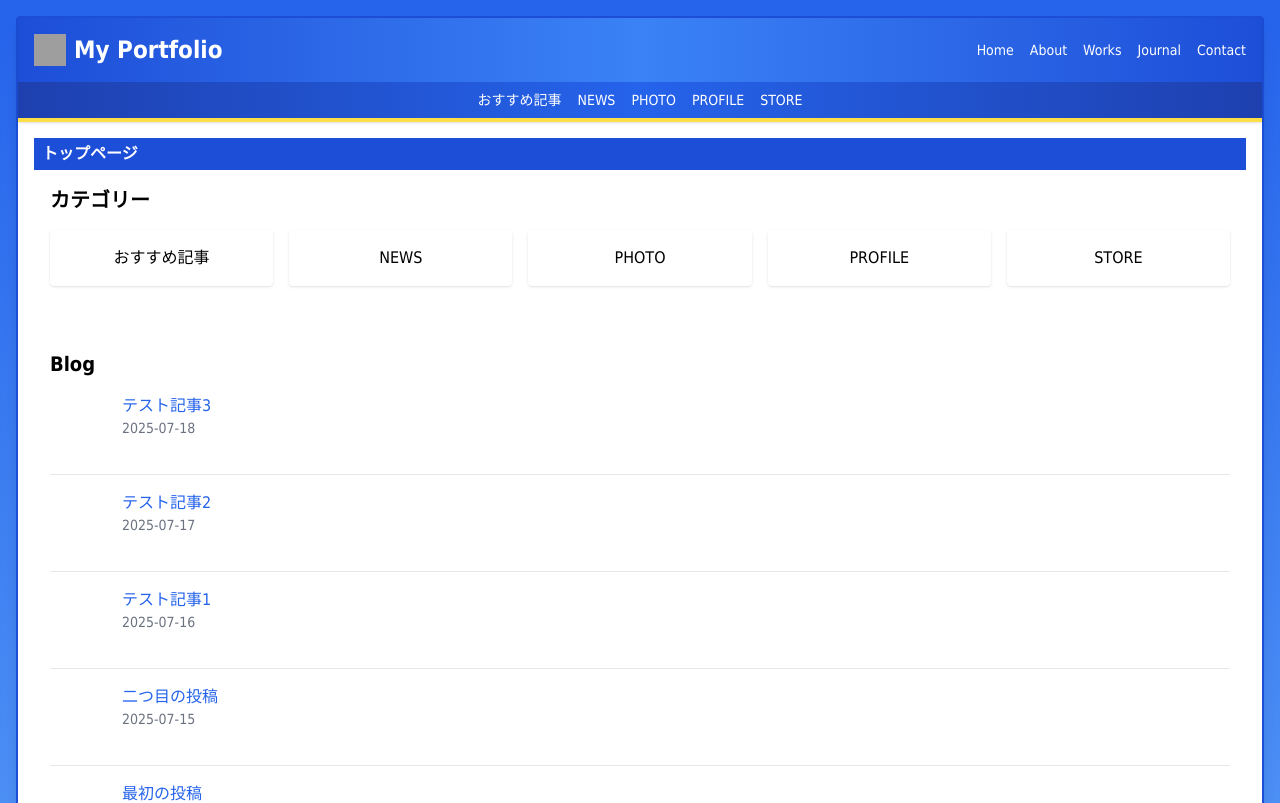
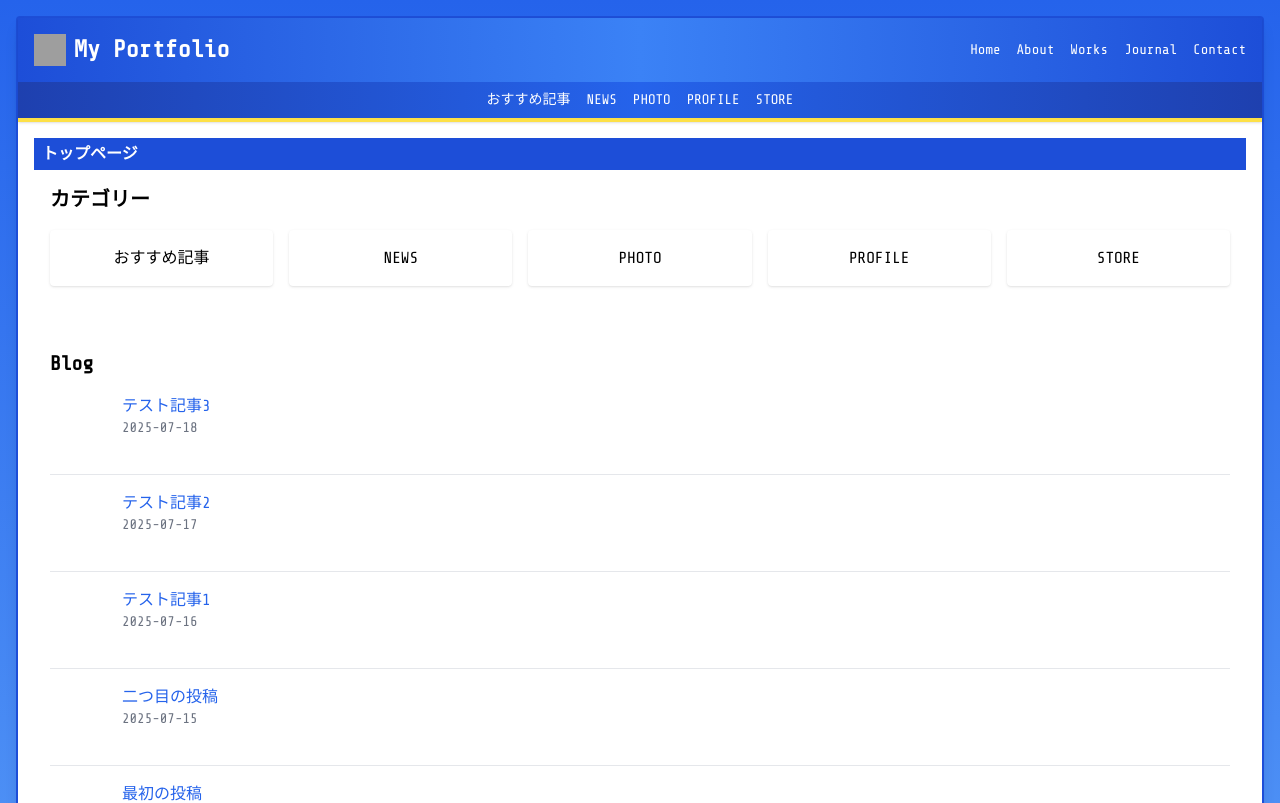
Before and after one commit to maruyamamasaya/Portfolio, a Next.js app: page / in a window 1280 px wide. Shown: the top 803 px of the page. Built offline with nearby package versions, Linux system fonts and the light colour scheme; grey boxes are pictures that could not be loaded.

Commit message:
Use digital style fonts

```diff
--- a/src/app/globals.css
+++ b/src/app/globals.css
@@ -1,3 +1,4 @@
+@import url('https://fonts.googleapis.com/css2?family=Share+Tech+Mono&display=swap');
 @tailwind base;
 @tailwind components;
 @tailwind utilities;
@@ -28,7 +29,7 @@
 
 /* Windows XP inspired styling */
 body {
-  font-family: Tahoma, Verdana, sans-serif;
+  font-family: 'Share Tech Mono', monospace;
   background-image: linear-gradient(to bottom, #3a6ea5, #1c5db6);
   color: #000;
 }
--- a/src/app/layout.tsx
+++ b/src/app/layout.tsx
@@ -12,7 +12,7 @@ export const metadata = {
 export default function RootLayout({ children }: { children: ReactNode }) {
   return (
     <html lang="ja">
-      <body className="min-h-screen font-xp text-black bg-gradient-to-b from-blue-600 to-blue-400">
+      <body className="min-h-screen font-digital text-black bg-gradient-to-b from-blue-600 to-blue-400">
         <div className="xp-window m-4">
           <Header />
           <main className="xp-content">{children}</main>
--- a/tailwind.config.js
+++ b/tailwind.config.js
@@ -6,7 +6,8 @@ module.exports = {
   theme: {
     extend: {
       fontFamily: {
-        xp: ['Tahoma', 'Verdana', 'sans-serif']
+        xp: ['Tahoma', 'Verdana', 'sans-serif'],
+        digital: ['"Share Tech Mono"', 'monospace']
       }
     }
   },
```
